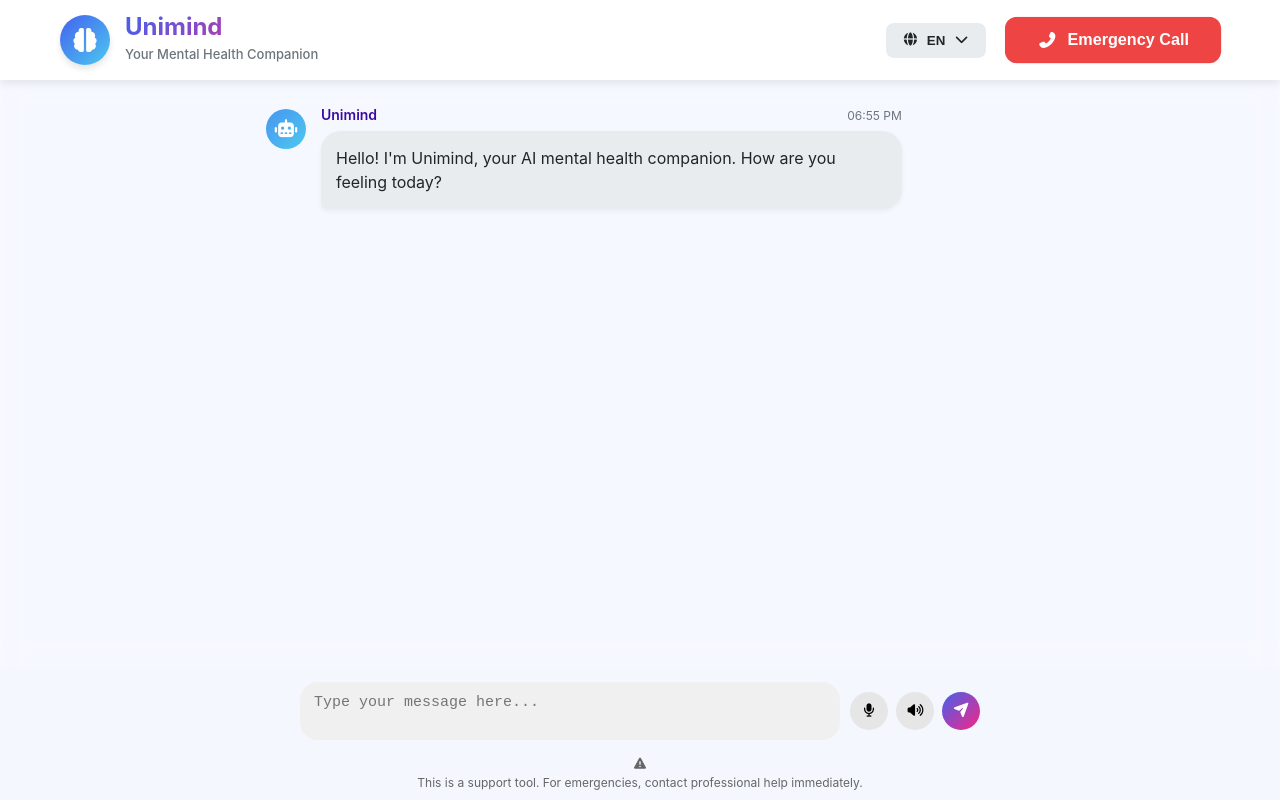
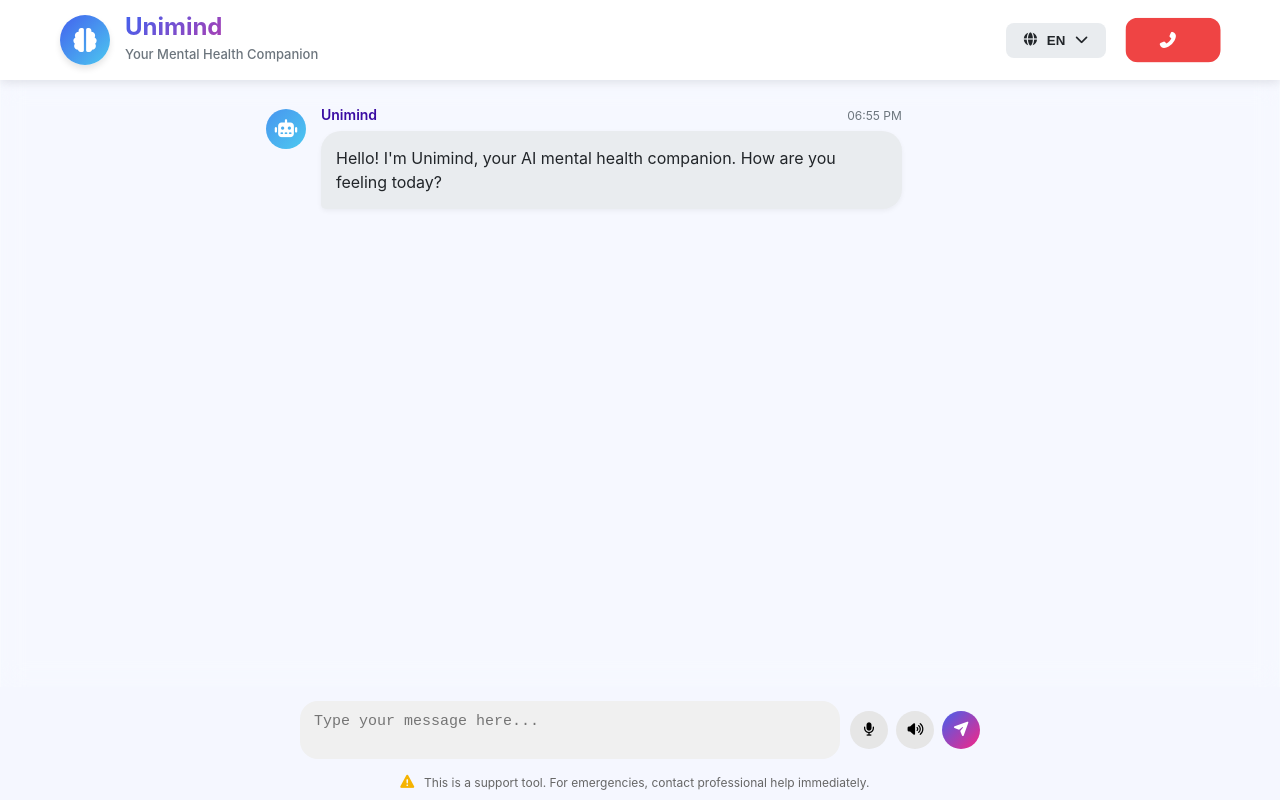
Before and after one commit to GoldifyPro/Unimind, a React (Vite) app in the folder frontend/: page /chat in a window 1280 px wide. Built offline with nearby package versions, Linux system fonts and the light colour scheme.

Commit message:
changed the discriminary part

```diff
--- a/frontend/src/components/ChatPage/ChatPage.css
+++ b/frontend/src/components/ChatPage/ChatPage.css
@@ -122,11 +122,23 @@
 
 /* Disclaimer */
 .chat-disclaimer {
-  text-align: center;
+  display: flex;
+  align-items: flex-start;
+  justify-content: center;
+  gap: 8px;
   font-size: 12px;
   color: #666;
   padding-bottom: 8px;
+  text-align: left;
+  margin-left: -12px;
 }
+
+.chat-disclaimer i {
+  color: #f5b301;          /* yellow warning color */
+  font-size: 14px;
+  margin-top: 2px;         /* aligns nicely with text */
+}
+
 
 @media (min-width: 1400px) {
   .chat-messages-inner {
--- a/frontend/src/components/Navbar/Navbar.jsx
+++ b/frontend/src/components/Navbar/Navbar.jsx
@@ -60,7 +60,7 @@ const Navbar = ({ onEmergencyClick }) => {
           <button className="btn btn-danger emergency-btn" onClick={onEmergencyClick}>
             <i className="fas fa-phone-alt"></i>
             <span>
-              {language === 'english' ? 'Emergency Call' : 'Simu ya Dharura'}
+              {language === 'english' ? '' : ''}
             </span>
           </button>
         </div>
```
